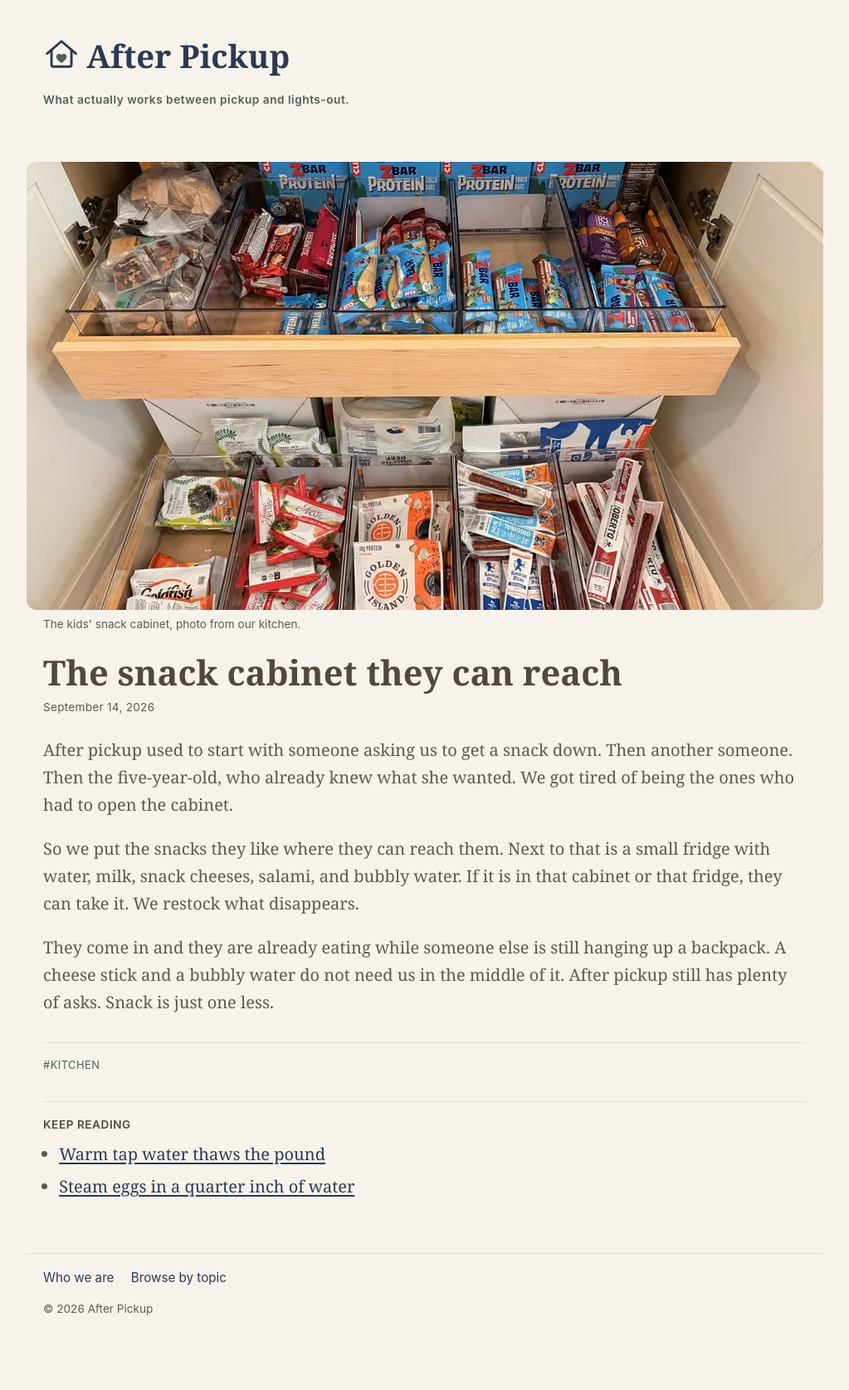
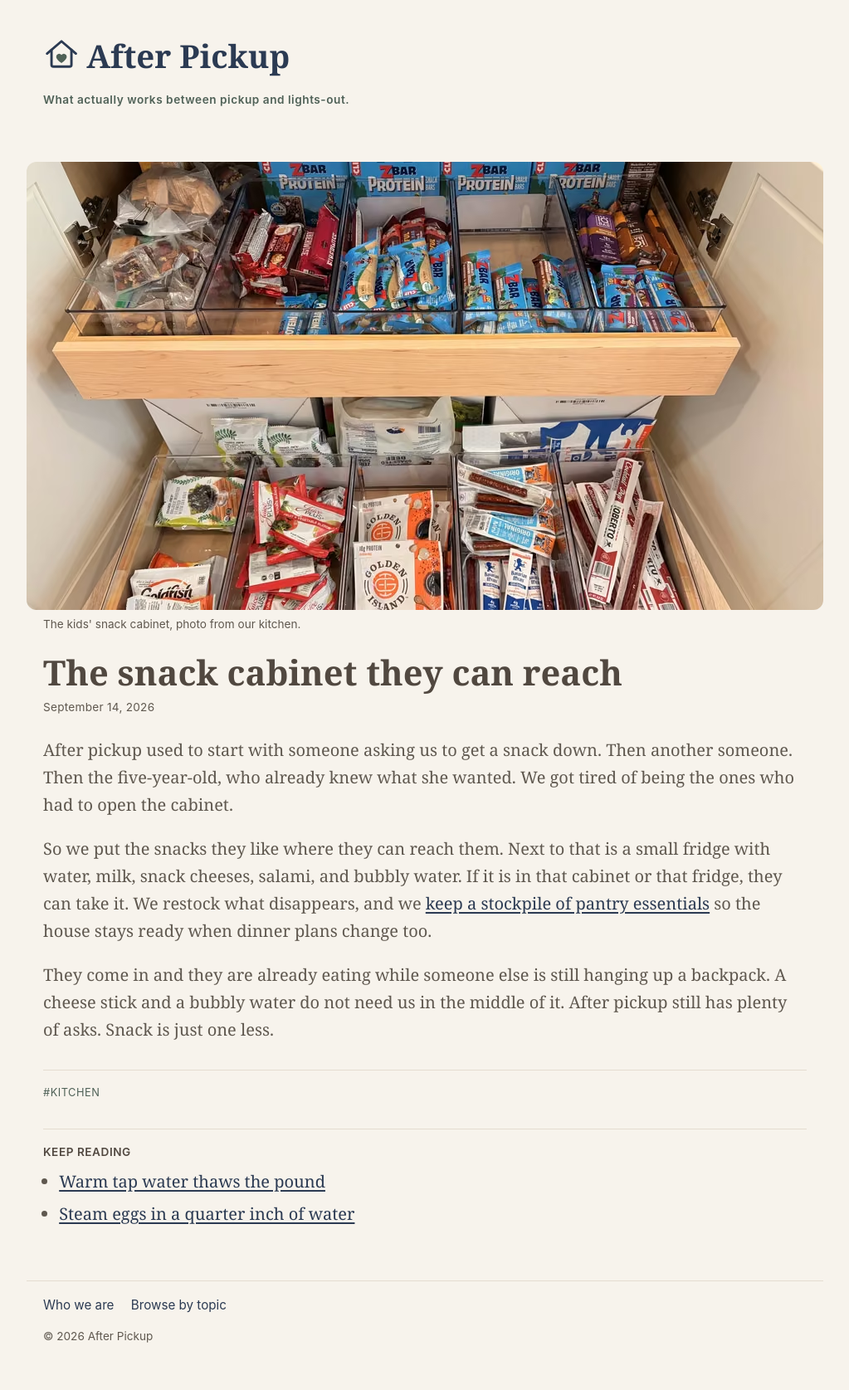
Before and after one commit to madskristensen/afterpickup, a Jekyll site: the page built from _posts/2026-09-14-snack-cabinet.md, in a window 1280 px wide. Shown: the whole page at 83% size, without its empty margins (128-1151 px from the left). Built offline with Jekyll 4.4.1, drawn with Linux system fonts in a browser that asks for light colours; before the commit the page ends 1642 px from its top, so only the background shows below that.

Commit message:
Queue pantry-stockpile draft
Add the pantry essentials stockpile queue post and hero, and point the snack cabinet restock line at it.

Co-authored-by: Mads Kristensen <madskristensen@users.noreply.github.com>

```diff
--- a/_posts/2026-09-14-snack-cabinet.md
+++ b/_posts/2026-09-14-snack-cabinet.md
@@ -11,6 +11,6 @@ draft: false
 
 After pickup used to start with someone asking us to get a snack down. Then another someone. Then the five-year-old, who already knew what she wanted. We got tired of being the ones who had to open the cabinet.
 
-So we put the snacks they like where they can reach them. Next to that is a small fridge with water, milk, snack cheeses, salami, and bubbly water. If it is in that cabinet or that fridge, they can take it. We restock what disappears.
+So we put the snacks they like where they can reach them. Next to that is a small fridge with water, milk, snack cheeses, salami, and bubbly water. If it is in that cabinet or that fridge, they can take it. We restock what disappears, and we [keep a stockpile of pantry essentials](/pantry-stockpile/) so the house stays ready when dinner plans change too.
 
 They come in and they are already eating while someone else is still hanging up a backpack. A cheese stick and a bubbly water do not need us in the middle of it. After pickup still has plenty of asks. Snack is just one less.
```
Also changed, not shown: _queue/pantry-stockpile.md (added, +17 -0 lines), assets/images/posts/pantry-stockpile.webp (added).
